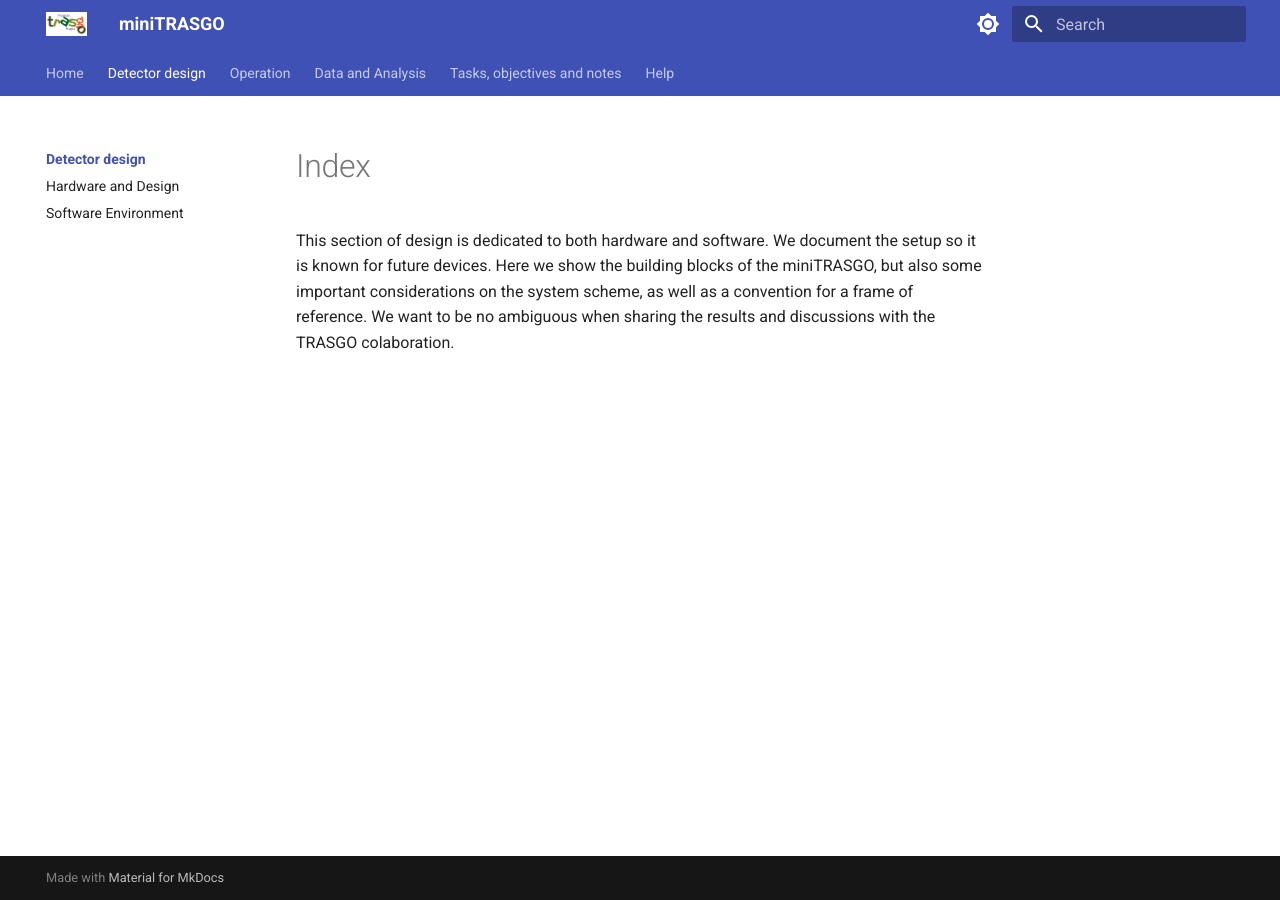
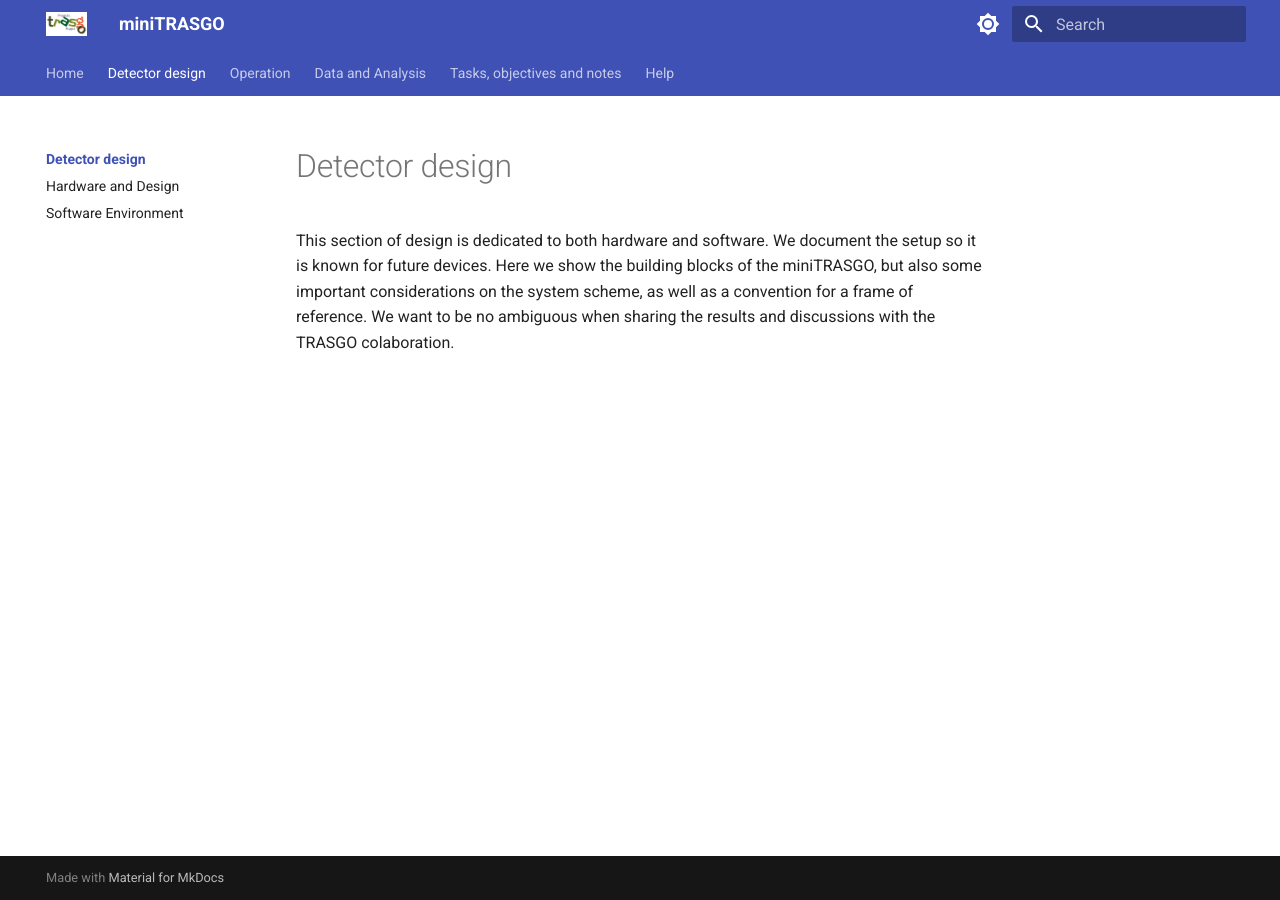
Before and after one commit to cayesoneira/miniTRASGO-documentation, an MkDocs documentation site: the page built from docs/design/index.md, in a window 1280 px wide. Built offline with MkDocs 1.6.1 and Material for MkDocs 9.7.7, drawn with Linux system fonts in a browser that asks for light colours.

Commit message:
Update index.md

```diff
--- a/docs/design/index.md
+++ b/docs/design/index.md
@@ -1 +1,3 @@
+# Detector design
+
 This section of design is dedicated to both hardware and software. We document the setup so it is known for future devices. Here we show the building blocks of the miniTRASGO, but also some important considerations on the system scheme, as well as a convention for a frame of reference. We want to be no ambiguous when sharing the results and discussions with the TRASGO colaboration.
```
